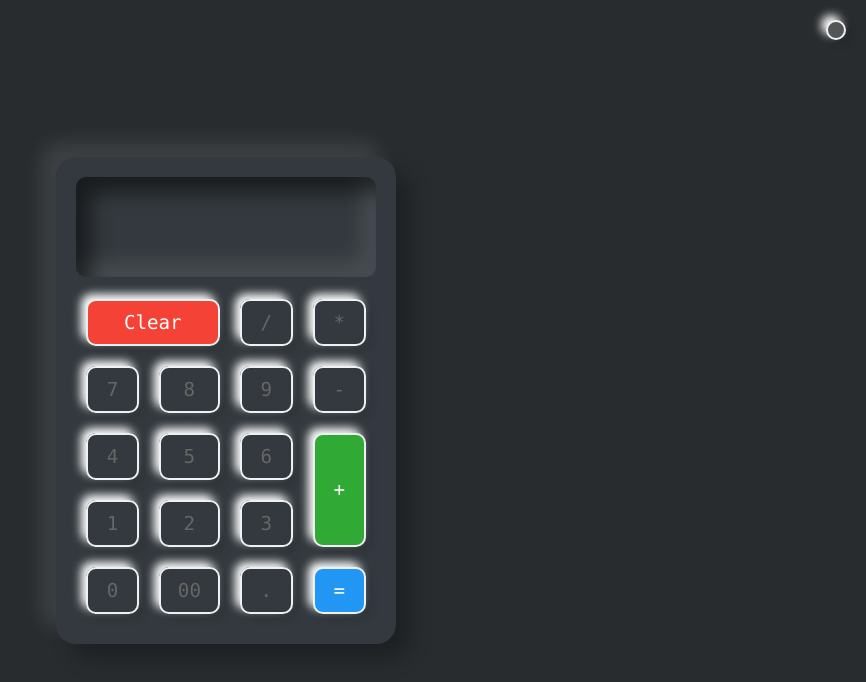
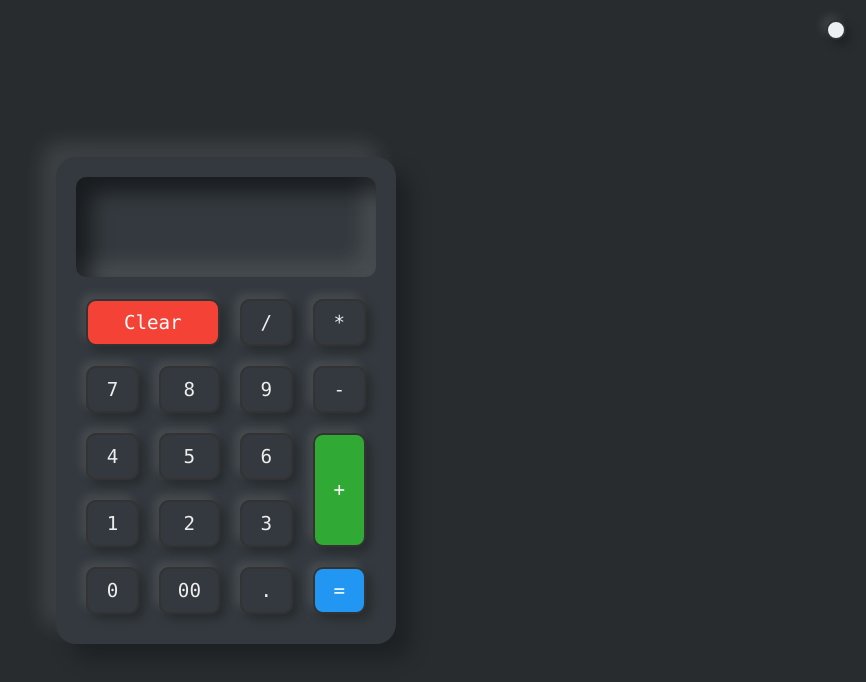
Before and after one commit to VictorMiyagaki/Calculadora, a plain HTML site: page index.html in a window 1280 px wide. Both pictures are taken after a click on the element 1250 px from the left and 30 px from the top of the page. Shown: the whole page, without its empty margins (414-1280 px from the left). Drawn offline with Linux system fonts and the light colour scheme.

Commit message:
Calculadora finalizada

```diff
--- a/style.css
+++ b/style.css
@@ -29,7 +29,7 @@ body {
 .dark .calculator {
     background: #33393e;
     box-shadow: 15px 15px 20px rgba(0, 0, 0, 0.25),
-    -15px -15px 20px rgba(255, 255, 255, 0.1);
+        -15px -15px 20px rgba(255, 255, 255, 0.1);
 }
 
 .calculator .buttons {
@@ -56,10 +56,9 @@ body {
 }
 
 .dark .calculator .buttons #value {
-    background: #33393e;
     color: #eee;
     box-shadow: inset 15px 15px 20px rgba(0, 0, 0, 0.5),
-    inset -15px -15px 20px rgba(255, 255, 255, 0.1);
+        inset -15px -15px 20px rgba(255, 255, 255, 0.1);
 }
 
 .calculator .buttons span {
@@ -80,9 +79,23 @@ body {
     border-radius: 10px;
 }
 
+.dark .calculator .buttons span {
+    color: #eee;
+    border: 2px solid #333;
+    box-shadow: 5px 5px 10px rgba(0, 0, 0, 0.25),
+        -5px -5px 10px rgba(255, 255, 255, 0.1);
+}
+
+
 .calculator .buttons span:active {
-    box-shadow: inset 5px 5px 10px rgba(0, 0, 0, 0.1), inset -5px -5px 10px #fff;
+    box-shadow: inset 5px 5px 10px rgba(0, 0, 0, 0.1),
+        inset -5px -5px 10px #fff;
     color: #f44336;
+}
+
+.dark .calculator .buttons span:active {
+    box-shadow: inset 5px 5px 10px rgba(0, 0, 0, 0.25),
+        inset -5px -5px 10px rgba(255, 255, 255, 0.1);
 }
 
 .calculator .buttons span#clear {
@@ -106,12 +119,24 @@ body {
     border: 2px solid #edf1f4;
 }
 
+.dark .calculator .buttons span#clear,
+.dark .calculator .buttons span#plus,
+.dark .calculator .buttons span#equal {
+    border: 2px solid #333;
+}
+
 .calculator .buttons span#clear:active,
 .calculator .buttons span#plus:active,
 .calculator .buttons span#equal:active {
     box-shadow: 5px 5px 10px rgba(0, 0, 0, 0.1),
         -5px -5px 10px #fff,
         inset 5px 5px 10px rgba(0, 0, 0, 0.1);
+}
+
+.dark .calculator .buttons span#clear:active,
+.dark .calculator .buttons span#plus:active,
+.dark .calculator .buttons span#equal:active {
+    box-shadow: inset 5px 5px 10px rgba(0, 0, 0, 0.1);
 }
 
 .toggleBtn {
@@ -123,6 +148,14 @@ body {
     border-radius: 50%;
     background: #555;
     cursor: pointer;
-    box-shadow: 5px 5px 10px rgba(0, 0, 0, 0.1), -5px -5px 10px #fff;
+    box-shadow: 5px 5px 10px rgba(0, 0, 0, 0.1),
+        -5px -5px 10px #fff;
     border: 2px solid #edf1f4;
 }
+
+.dark .toggleBtn {
+    background: #edf1f4;
+    border: 2px solid #333;
+    box-shadow: 5px 5px 10px rgba(0, 0, 0, 0.25),
+    -5px -5px 10px rgba(255, 255, 255, 0.1);
+}
```
